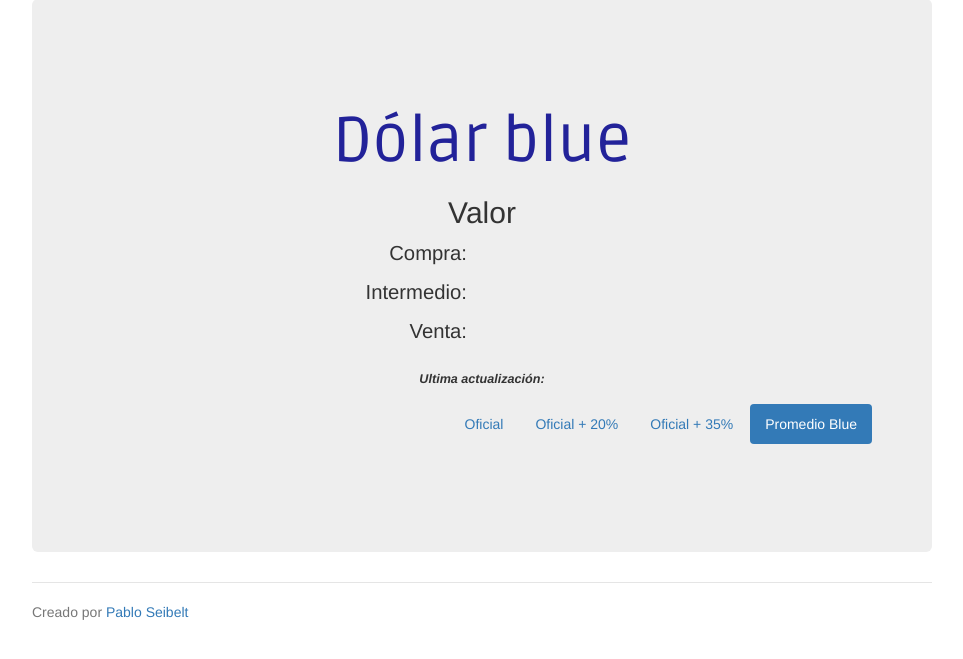
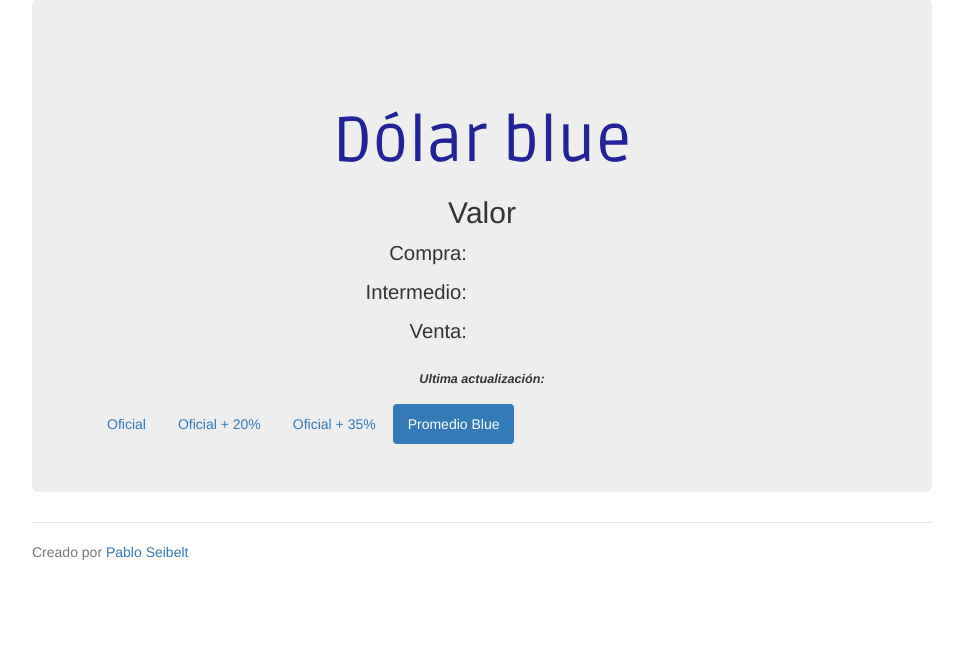
Before and after one commit to Bluelytics/bluelytics, a Django app: template bluelytics/dolar_blue/templates/index.html in a window 1280 px wide. Shown: the part 71-730 px from the top of the page, without its empty margins (158-1121 px from the left). Run offline with Django 3.2, Linux system fonts and the light colour scheme; the template is opened without the code that fills it, so the values that code supplies are empty; some libraries are stand-ins or nearby versions.

Commit message:
Fixing pills

```diff
--- a/bluelytics/dolar_blue/templates/index.html
+++ b/bluelytics/dolar_blue/templates/index.html
@@ -32,17 +32,12 @@
 </div>
 
 
-<ul id="source_select" class="nav nav-pills pull-right">
+<ul id="source_select" class="nav nav-pills">
   <li data-source="oficial" onclick="switch_source(this)"><a href="javascript:void(0)">Oficial</a></li>
   <li data-source="oficial+20" onclick="switch_source(this)"><a href="javascript:void(0)">Oficial + 20%</a></li>
   <li data-source="oficial+35" onclick="switch_source(this)"><a href="javascript:void(0)">Oficial + 35%</a></li>
   <li class="active" data-source="average" onclick="switch_source(this)"><a href="javascript:void(0)">Promedio Blue</a></li>
 </ul>
-<br>
-<br>
-<br>
-<br>
-<br>
 
 
 {% endblock %}
```
